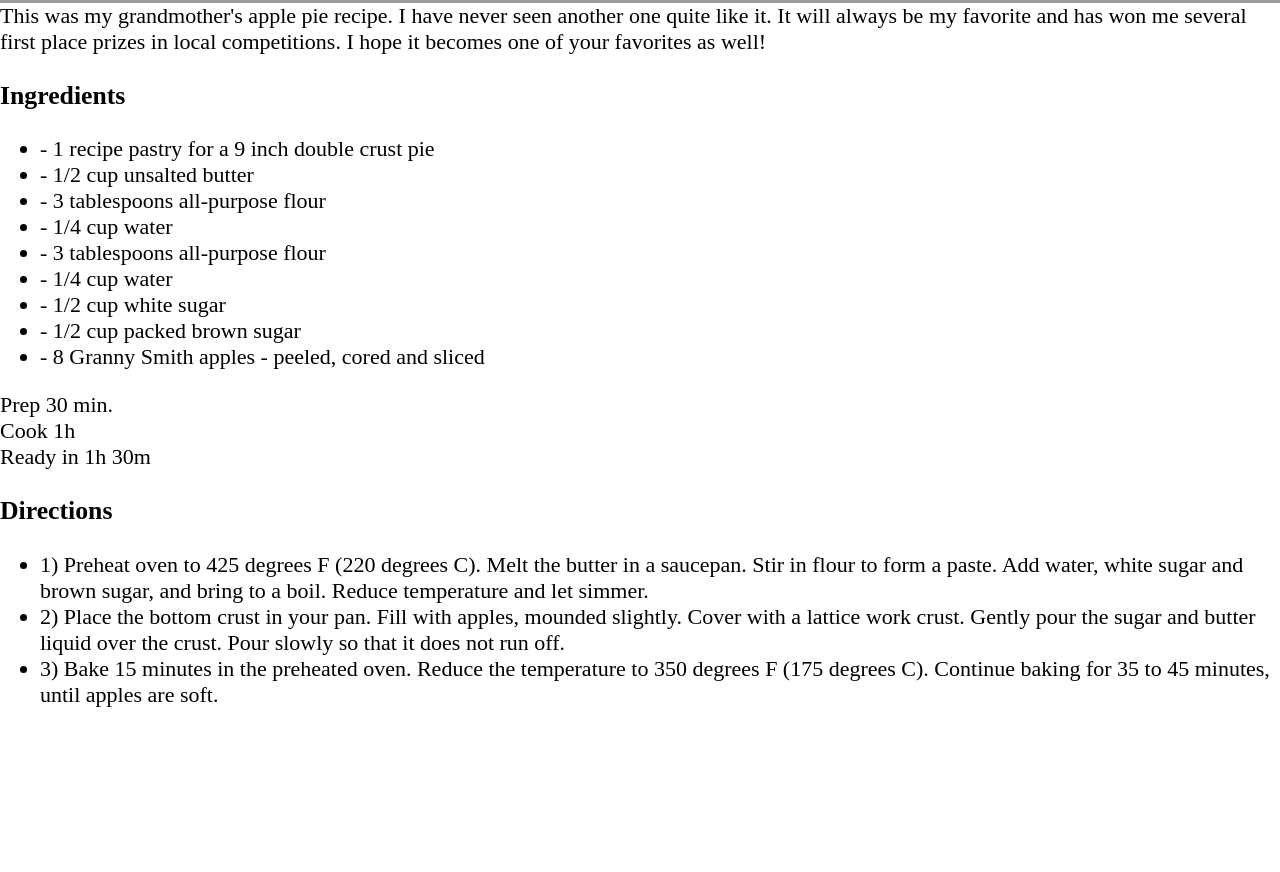
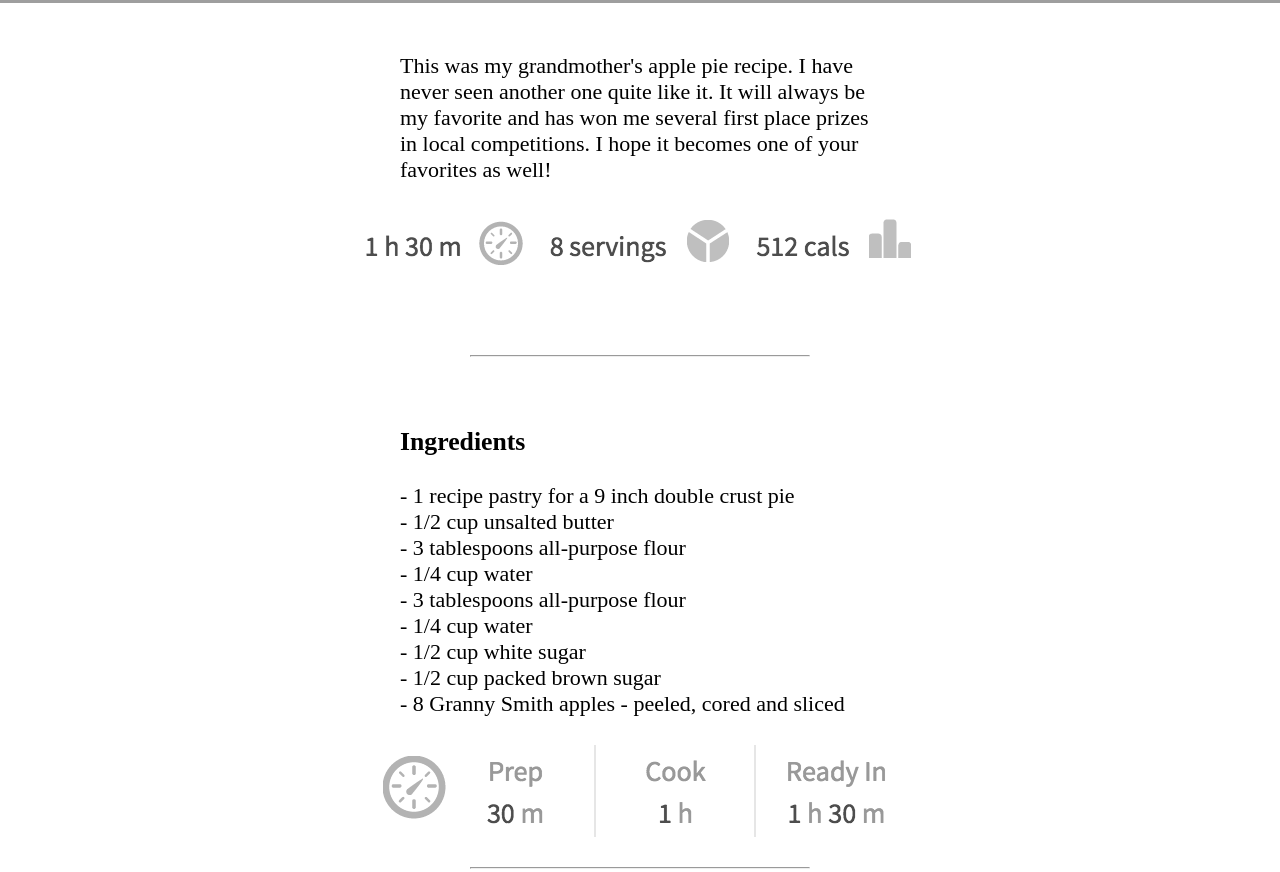
Before and after one commit to konstantin0s/css-recipes, a plain HTML site: page index.html in a window 1280 px wide. Shown: the part 797-1669 px from the top of the page. Before the commit the page ends 1527 px from the top, so only its background shows below. Drawn offline with Linux system fonts and the light colour scheme; grey boxes are pictures that could not be loaded.

Commit message:
Add css style

```diff
--- a/css/main.css
+++ b/css/main.css
@@ -2,6 +2,7 @@ body {
   font: 22px solid sans-serif;
   margin:0;
   padding: 0;
+  height: 100%;
 }
 
 #image {
@@ -17,3 +18,38 @@ body {
   font: 150px bold Verdana;
   color: white;
 }
+
+#story {
+  margin: 50px 400px ;
+
+}
+
+.flexing {
+  height: 10vh;
+  display: flex;
+  justify-content: center;
+  align-items: center;
+
+}
+
+hr {
+  margin: 70px;
+}
+
+#ingredients {
+  margin: 50px 400px ;
+}
+
+#directions {
+  margin: 50px 400px ;
+}
+
+#cook {
+  margin-top: 80px;
+}
+
+ul {
+  list-style-type: none;
+  margin: 0;
+  padding: 0;
+}
--- a/index.html
+++ b/index.html
@@ -14,10 +14,14 @@
 
   <div id="story">
 
-      This was my grandmother's apple pie recipe. I have never seen another one
-      quite like it. It will always be my favorite and has won me several first place
-      prizes in local competitions. I hope it becomes one of your favorites as well!
+     <p> This was my grandmother's apple pie recipe. I have never seen another one
+        quite like it. It will always be my favorite and has won me several first place
+        prizes in local competitions. I hope it becomes one of your favorites as well!</p>
 
+        <div class="flexing">
+         <img src="images/recipe-info.png" alt="">
+          </div>
+          <hr>
   </div>
 
   <div id="ingredients">
@@ -33,18 +37,12 @@
       <li>- 1/2 cup packed brown sugar</li>
       <li>- 8 Granny Smith apples - peeled, cored and sliced</li>
      </ul>
-     <div id="flex">
-       <div id="prep">
-         Prep 30 min.
-       </div>
-       <div id="cook">
-         Cook 1h
-       </div>
-       <div id="ready">
-         Ready in 1h 30m
-       </div>
-     </div>
+     <div class="flexing">
+        <img id="cook" src="images/cooking-info.png" alt="">
+      </div>
+            <hr>
   </div>
+
 
 
 <div id="directions">
```
